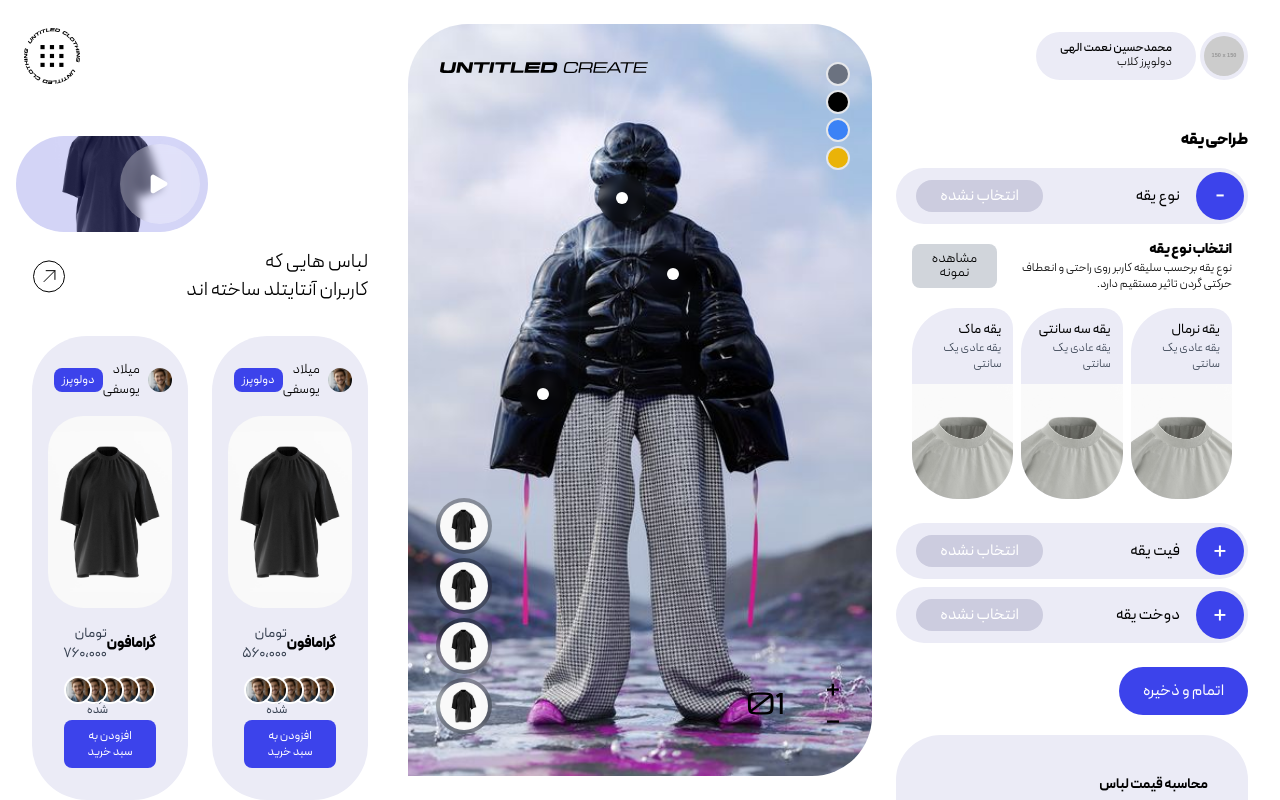
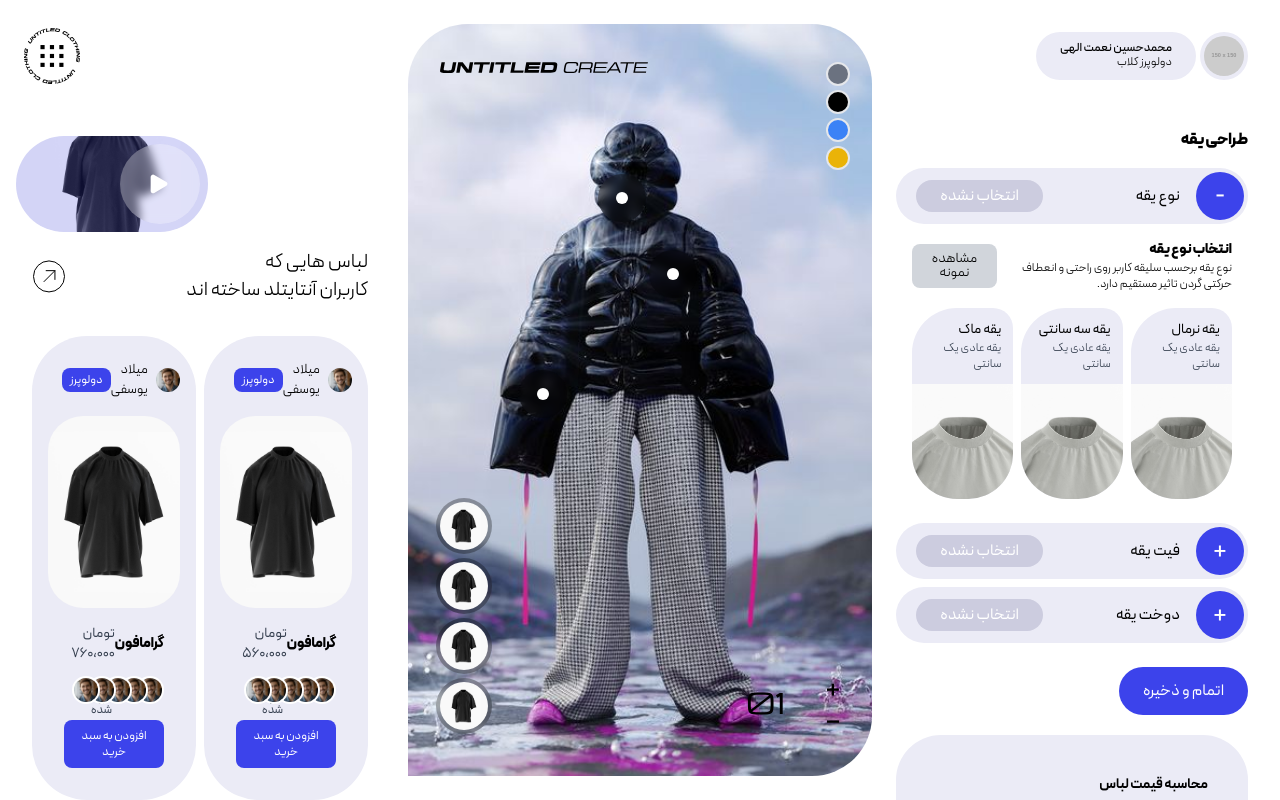
Before and after one commit to nematollahi1999/untitled, a Next.js app: page /create in a window 1280 px wide. Built offline with nearby package versions, Linux system fonts and the light colour scheme.

Commit message:
General studd

```diff
--- a/components/organisms/pageParts/ProductsCards.jsx
+++ b/components/organisms/pageParts/ProductsCards.jsx
@@ -45,7 +45,7 @@
 const ProductsCards = () => {
   return (
     <div dir="rtl" className="container mx-auto px-4 py-4 ">
-      <div className="grid grid-cols-1 md:grid-cols-2 gap-6">
+      <div className="grid grid-cols-1 md:grid-cols-2 gap-2">
         {products.map((product, index) => (
           index === 3 ? (
             <SingleLinkCard key={index} product={product} />
```
